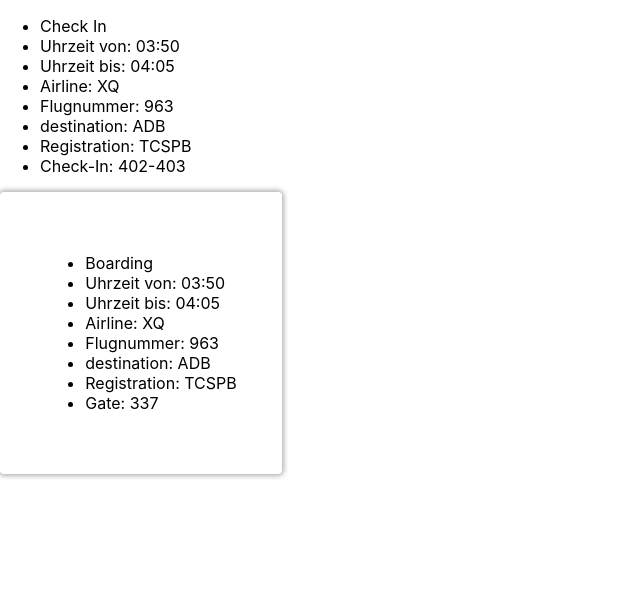
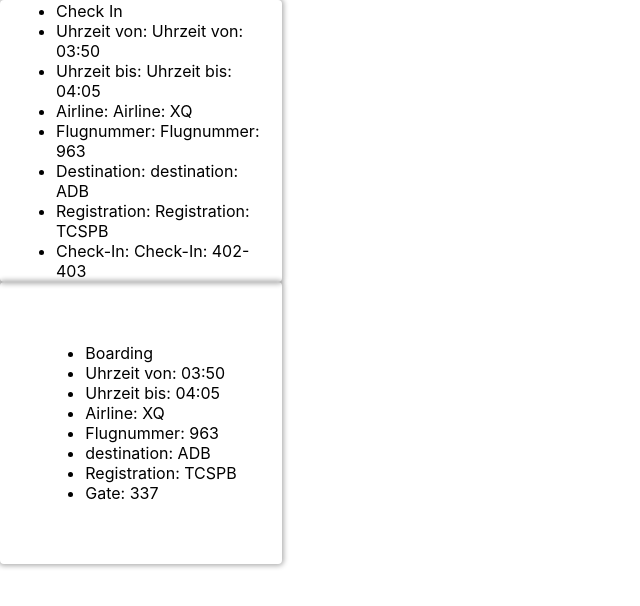
Before and after one commit to Ploysth/capstone_project, a React (Create React App) app: page / in a window 1280 px wide. Shown: the top 606 px of the page, without its empty margins (0-640 px from the left). Built offline with nearby package versions, Linux system fonts and the light colour scheme.

Commit message:
rewrite CheckInCrad.js

```diff
--- a/src/CheckInCard.js
+++ b/src/CheckInCard.js
@@ -2,16 +2,16 @@ import React from "react";
 
 export default function CheckInCard({ checkInCard }) {
   return (
-    <div className="checkInCard">
-      <ul>
+    <div className="card">
+      <ul className="task-card">
         <li>{checkInCard.title}</li>
-        <li>{checkInCard.timestart}</li>
-        <li>{checkInCard.timeend}</li>
-        <li>{checkInCard.airline}</li>
-        <li>{checkInCard.flightnumber}</li>
-        <li>{checkInCard.destination}</li>
-        <li>{checkInCard.registration}</li>
-        <li>{checkInCard.checkIn}</li>
+        <li>Uhrzeit von: {checkInCard.timestart}</li>
+        <li>Uhrzeit bis: {checkInCard.timeend}</li>
+        <li>Airline: {checkInCard.airline}</li>
+        <li>Flugnummer: {checkInCard.flightnumber}</li>
+        <li>Destination: {checkInCard.destination}</li>
+        <li>Registration: {checkInCard.registration}</li>
+        <li>Check-In: {checkInCard.checkIn}</li>
       </ul>
     </div>
   );
```
